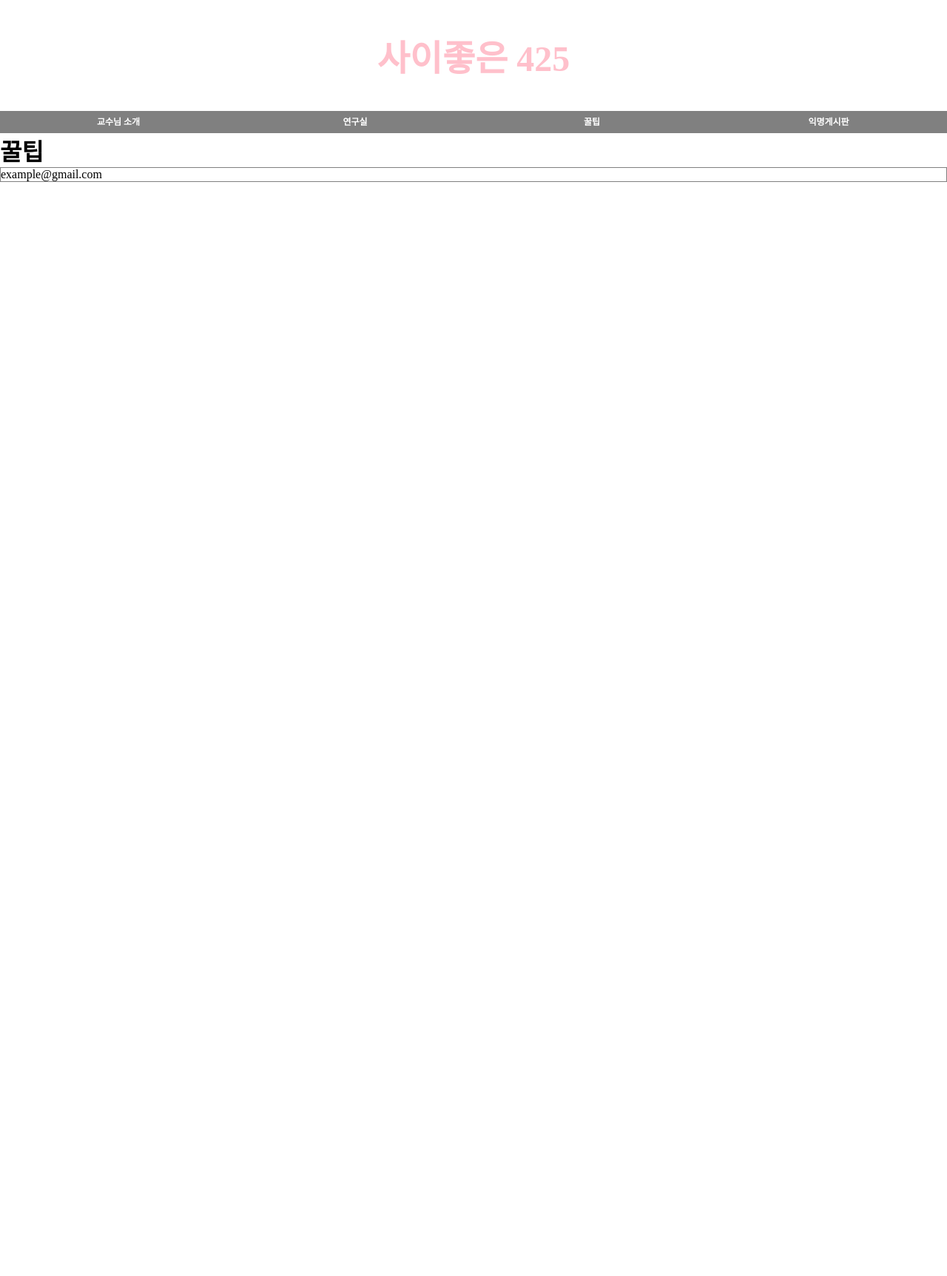
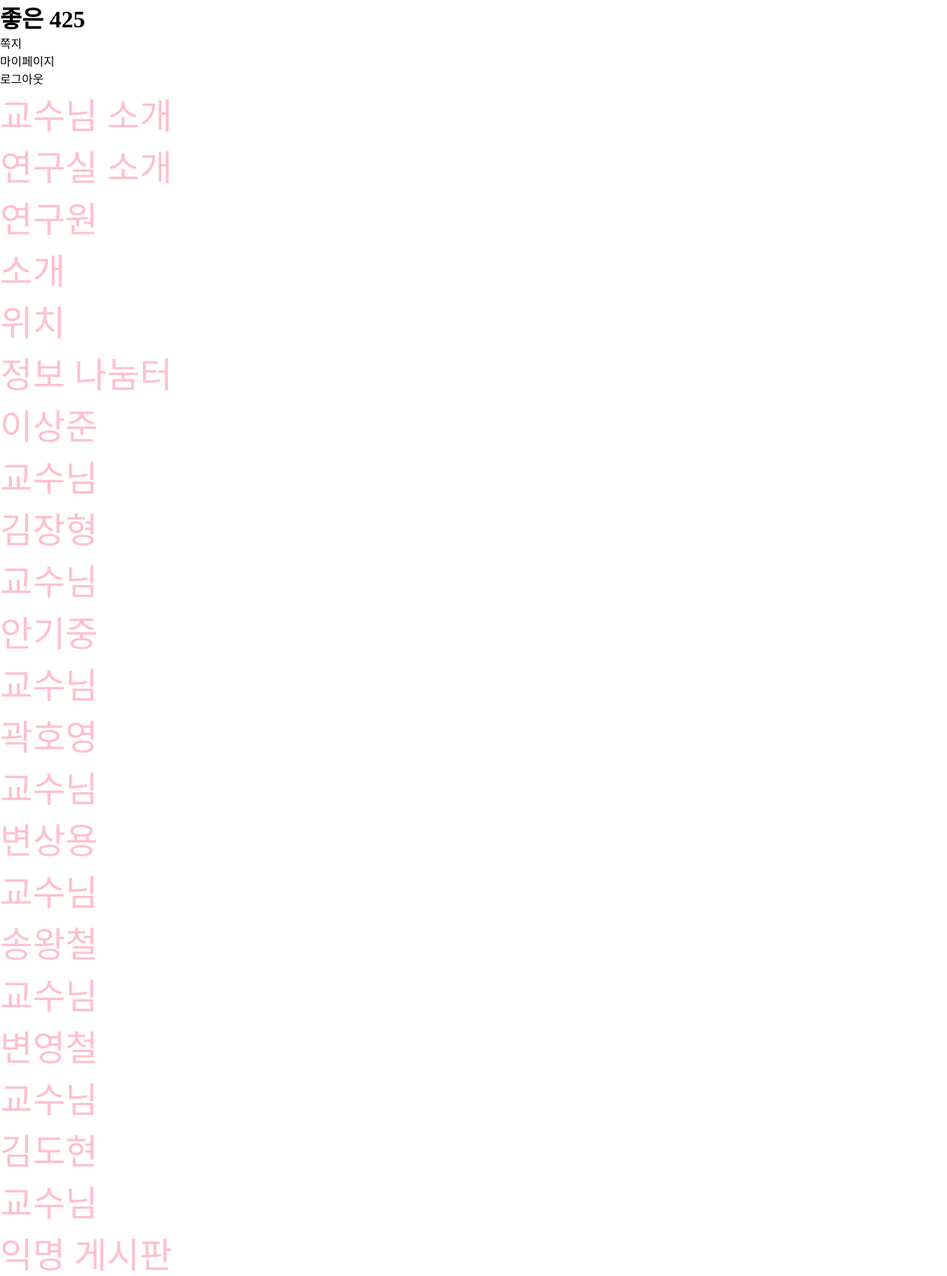
Before and after one commit to leeikjeun/islab-web-project, a Django app: a page that uses mainWeb/templates/mainWeb/base.html in a window 1280 px wide. Shown: the top 1725 px of the page at 74% size. Before the commit the page ends 246 px from the top, so only its background shows below. Run offline with Django 3.2, Linux system fonts and the light colour scheme.

Commit message:
change base.html

```diff
--- a/mainWeb/templates/mainWeb/base.html
+++ b/mainWeb/templates/mainWeb/base.html
@@ -10,53 +10,51 @@
   <title>경하하하하</title>
 </head>
 <body>
-
-  <header>
-
-    <div class="page-header">
-      <h1><a href="http://127.0.0.1:8000/">사이좋은 425</a></h1>
-    </div>
-      <nav id="topMenu">
+    <div class="sidemenu">
+      <h1>좋은 425</h1>
+      <nav>
         <ul>
-          <li class ="topMenuLi">
-            <a class="menulink" href="#">교수님 소개</a>
-
-          </li>
-
-          <li class="topMenuLi">
-            <a class="menulink" href="#">연구실</a>
-            <ul class="submenu">
-             <li><a class="submenuLink longLink" href="{% url 'Lab_intro' %}">연구실 소개</a></li>
-             <li><a class="submenuLink longLink">연구원 소개</a></li>
-            </ul>
-          </li>
-          <li class="topMenuLi">
-            <a class="menulink" href="#">꿀팁</a>
-            <ul class="submenu">
-              <li><a class="submenuLink longlink" href="#">이상준교수님</a></li>
-              <li><a class="submenuLink longlink" href="#">김장형교수님</a></li>
-              <li><a class="submenuLink longlink" href="#">안기중교수님</a></li>
-              <li><a class="submenuLink longlink" href="#">곽호영교수님</a></li>
-              <li><a class="submenuLink longlink" href="#">변상용교수님</a></li>
-              <li><a class="submenuLink longlink" href="#">변영철교수님</a></li>
-              <li><a class="submenuLink longlink" href="#">송왕철교수님</a></li>
-              <li><a class="submenuLink longlink" href="#">김도현교수님</a></li>
-            </ul>
-          </li>
-
-          <li class="topMenuLi">
-            <a class="menulink" href="#">익명게시판</a>
-          </li>
+          <li>쪽지</li>
+          <li>마이페이지</li>
+          <li>로그아웃</li>
         </ul>
       </nav>
-  </header>
+      <ul>
+        <li><a href="">교수님 소개</a></li>
+        <li>
+          <a href="">연구실 소개</a>
+          <ul>
+            <li><a href="">연구원 소개</a></li>
+            <li><a href="">위치</a></li>
+          </ul>
+        </li>
+        <li>
+          <a href="">정보 나눔터</a>
+          <ul>
+            <li><a href="">이상준교수님</a></li>
+            <li><a href="">김장형교수님</a></li>
+            <li><a href="">안기중교수님</a></li>
+            <li><a href="">곽호영교수님</a></li>
+            <li><a href="">변상용교수님</a></li>
+            <li><a href="">송왕철교수님</a></li>
+            <li><a href="">변영철교수님</a></li>
+            <li><a href="">김도현교수님</a></li>
+          </ul>
+        </li>
+        <li><a href="">익명 게시판</a></li>
+      </ul>
+    </div>
+    <div class="photo">
+      <img src="photo.jpeg" alt="">
+    </div>
+    <div id=""></div>
+
+
   <div class="content container">
     {% block content %}
     {% endblock %}
 
   </div>
-  <footer style=" border: 1px solid grey">
-    example@gmail.com
-  </footer>
+
 </body>
 </html>
```
